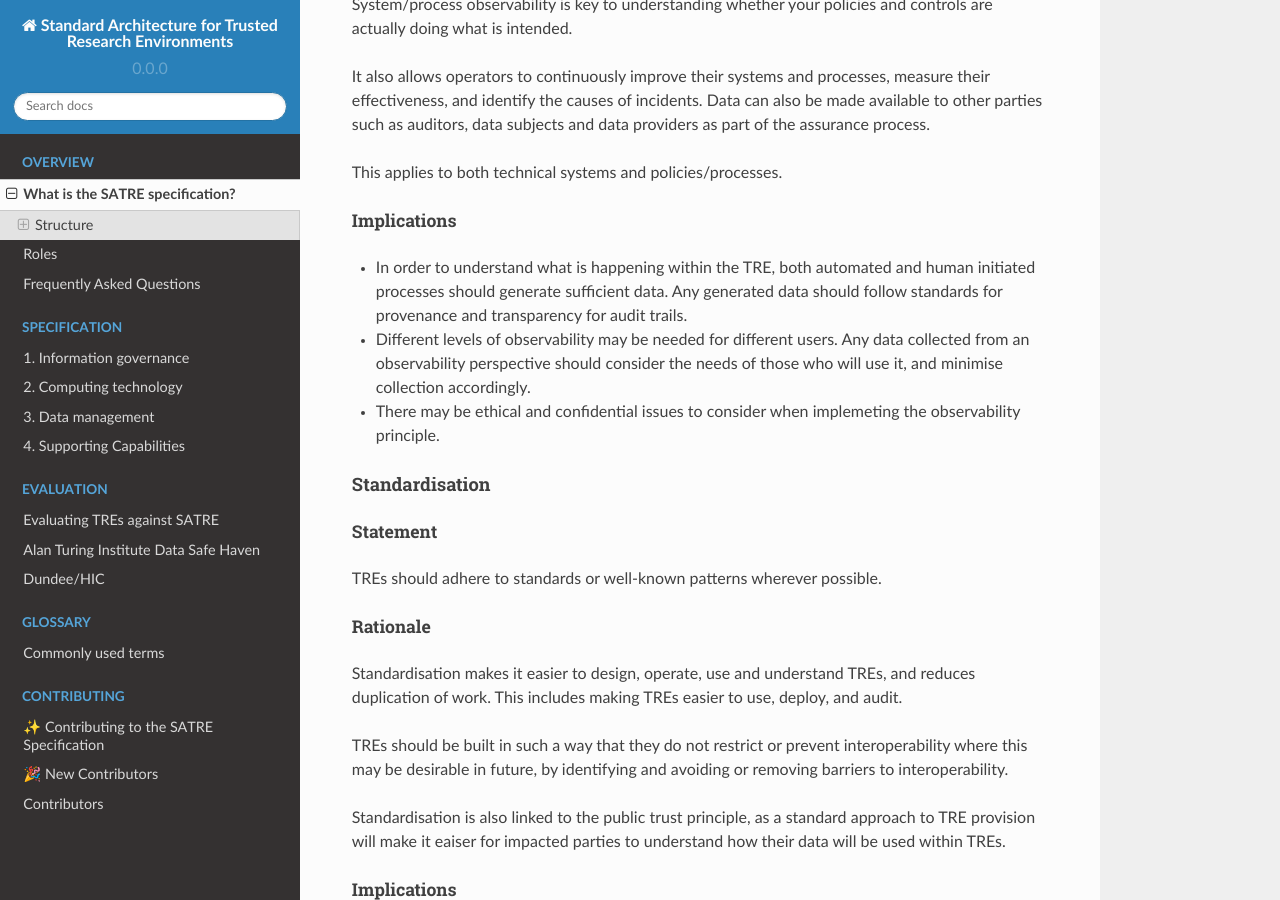
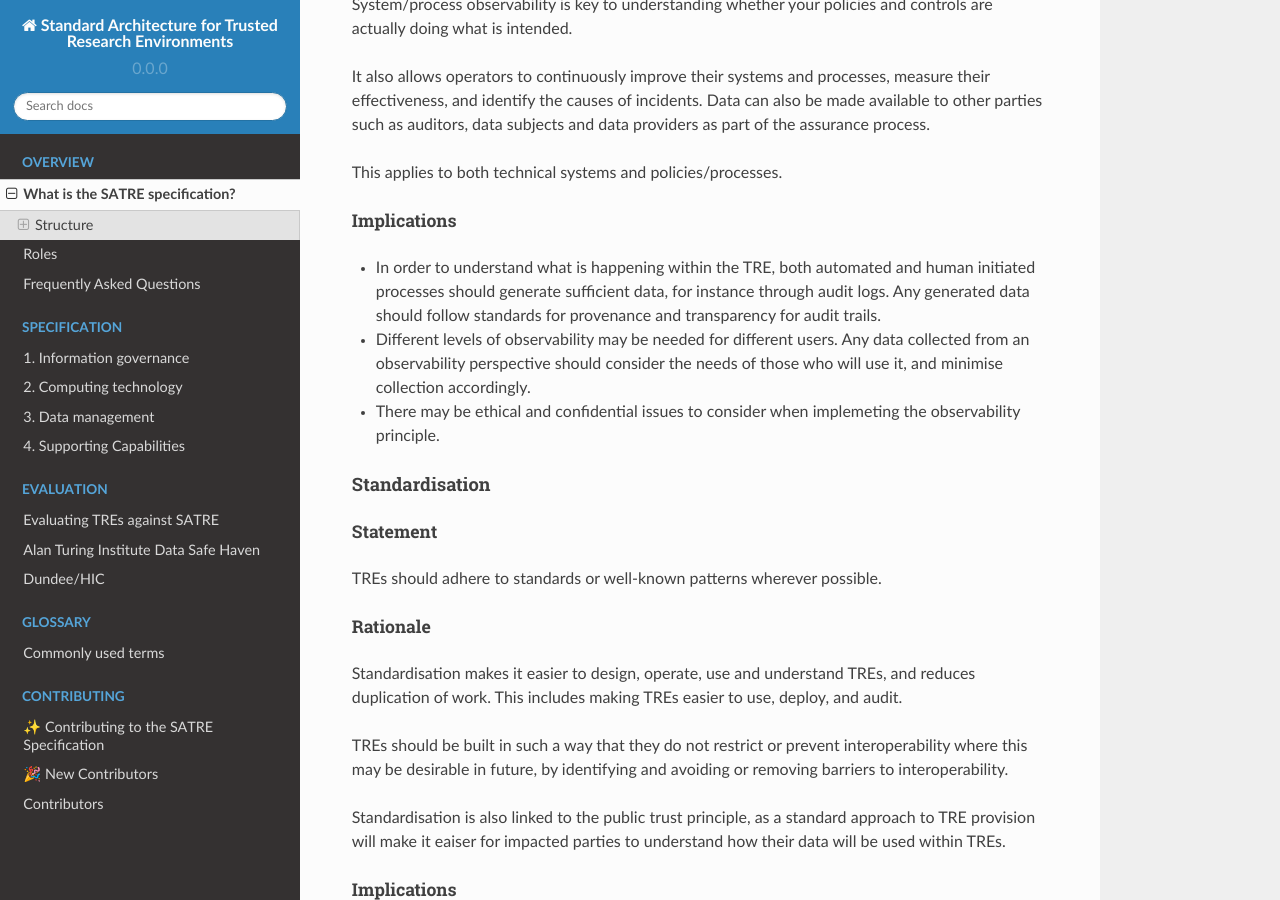
Before and after one commit to sa-tre/satre-specification, a Sphinx documentation site: the page built from docs/source/specification.md, in a window 1280 px wide and 900 px high, scrolled down 4110 px. Built offline with Sphinx 7.4.7 and the Read the Docs theme 2.0.0, drawn with Linux system fonts in a browser that asks for light colours.

Commit message:
Update docs/source/specification.md

```diff
--- a/docs/source/specification.md
+++ b/docs/source/specification.md
@@ -134,7 +134,7 @@ This applies to both technical systems and policies/processes.
 
 ##### Implications
 
-- In order to understand what is happening within the TRE, both automated and human initiated processes should generate sufficient data. Any generated data should follow standards for provenance and transparency for audit trails.
+- In order to understand what is happening within the TRE, both automated and human initiated processes should generate sufficient data, for instance through audit logs. Any generated data should follow standards for provenance and transparency for audit trails.
 - Different levels of observability may be needed for different users. Any data collected from an observability perspective should consider the needs of those who will use it, and minimise collection accordingly.
 - There may be ethical and confidential issues to consider when implemeting the observability principle.
 
```
